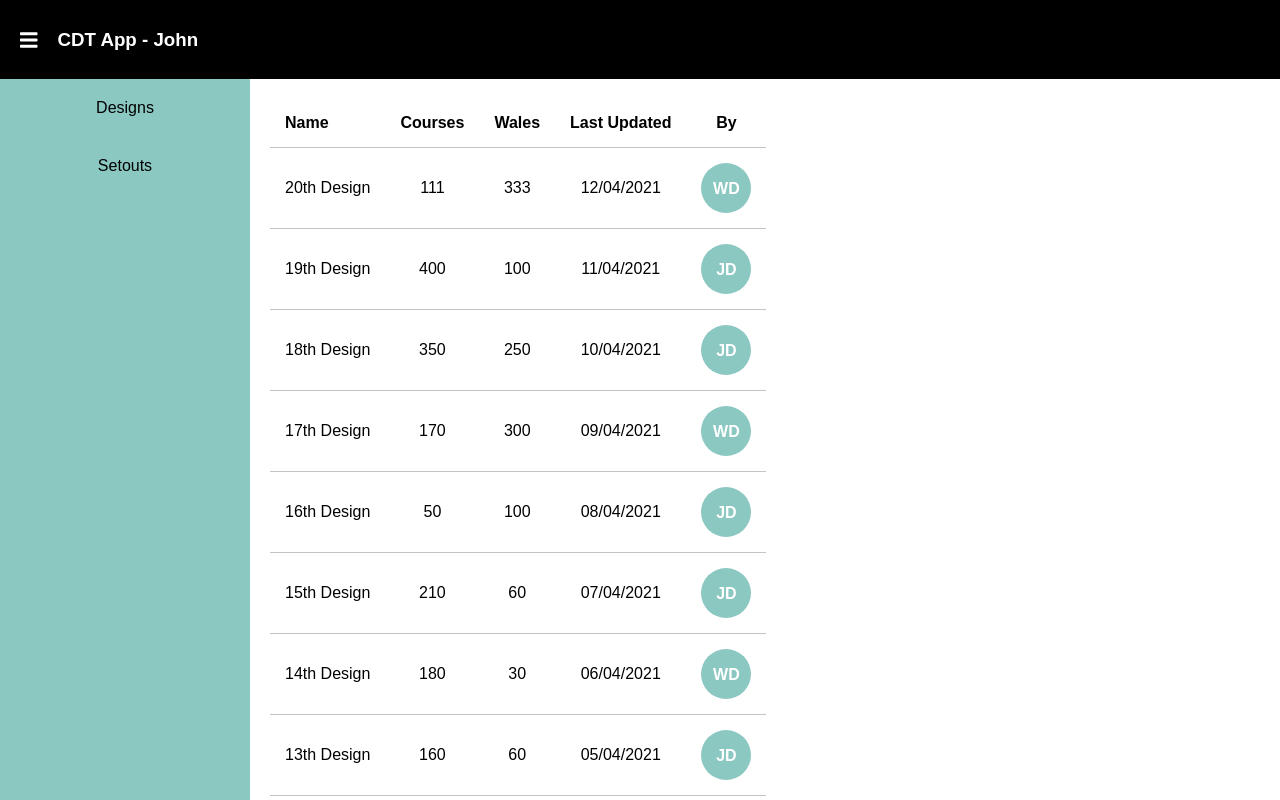
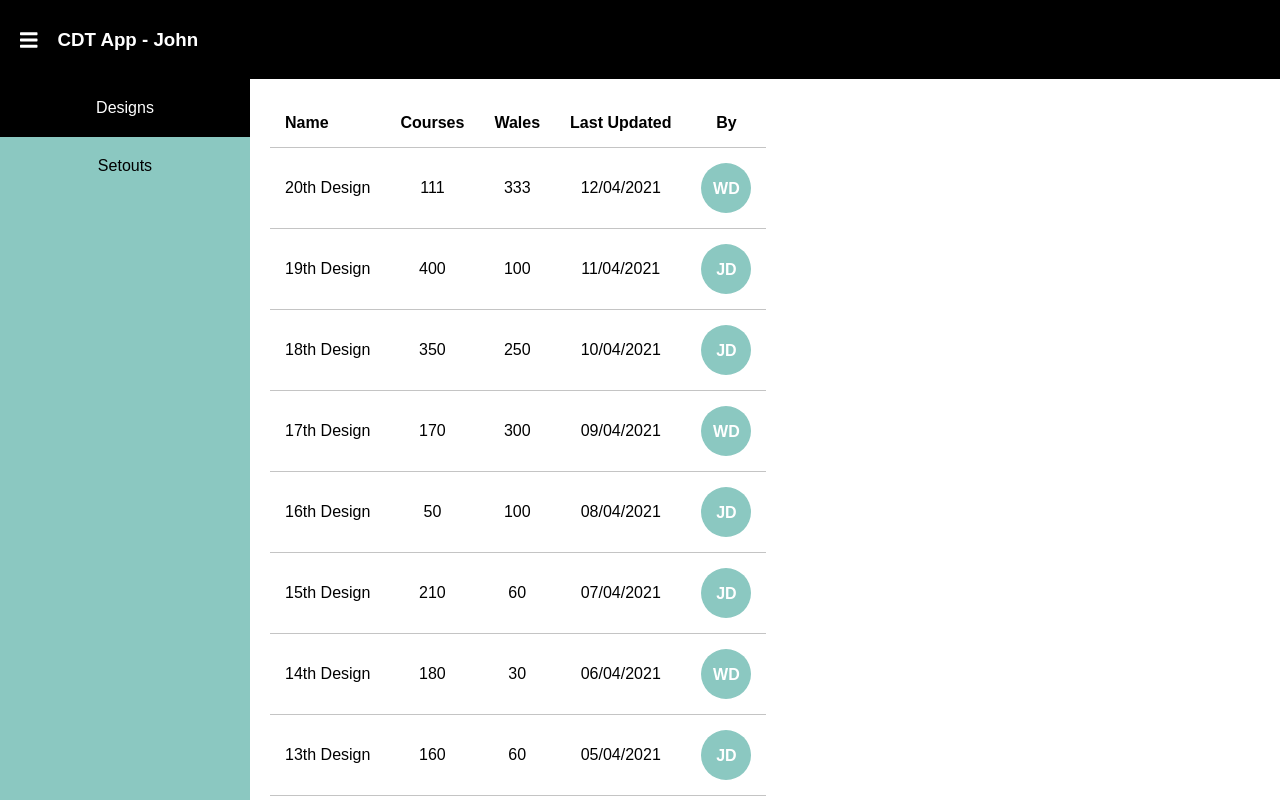
Before and after one commit to artworkjpm/cdt-app, a React (Create React App) app: page /designs in a window 1280 px wide. Shown: the top 800 px of the page. Built offline with nearby package versions, Linux system fonts and the light colour scheme; data requests are answered from the project's data file.

Commit message:
active item left-side now changes color for active route

```diff
--- a/src/components/LeftSideBar/LeftSideBar.tsx
+++ b/src/components/LeftSideBar/LeftSideBar.tsx
@@ -1,16 +1,16 @@
 import React from "react";
 import "./left-side.scss";
-import { Link } from "react-router-dom";
+import { NavLink } from "react-router-dom";
 export default function LeftSideBar() {
 	return (
 		<div>
 			<div className="left-bar">
-				<Link to="/designs">
+				<NavLink to="/designs">
 					<div className="item">Designs</div>
-				</Link>
-				<Link to="/setouts">
+				</NavLink>
+				<NavLink to="/setouts">
 					<div className="item">Setouts</div>
-				</Link>
+				</NavLink>
 			</div>
 		</div>
 	);
--- a/src/components/LeftSideBar/left-side.scss
+++ b/src/components/LeftSideBar/left-side.scss
@@ -9,4 +9,10 @@
 		background-color: black;
 		color: white;
 	}
+	a.active {
+		.item {
+			background-color: black;
+			color: white;
+		}
+	}
 }
```
